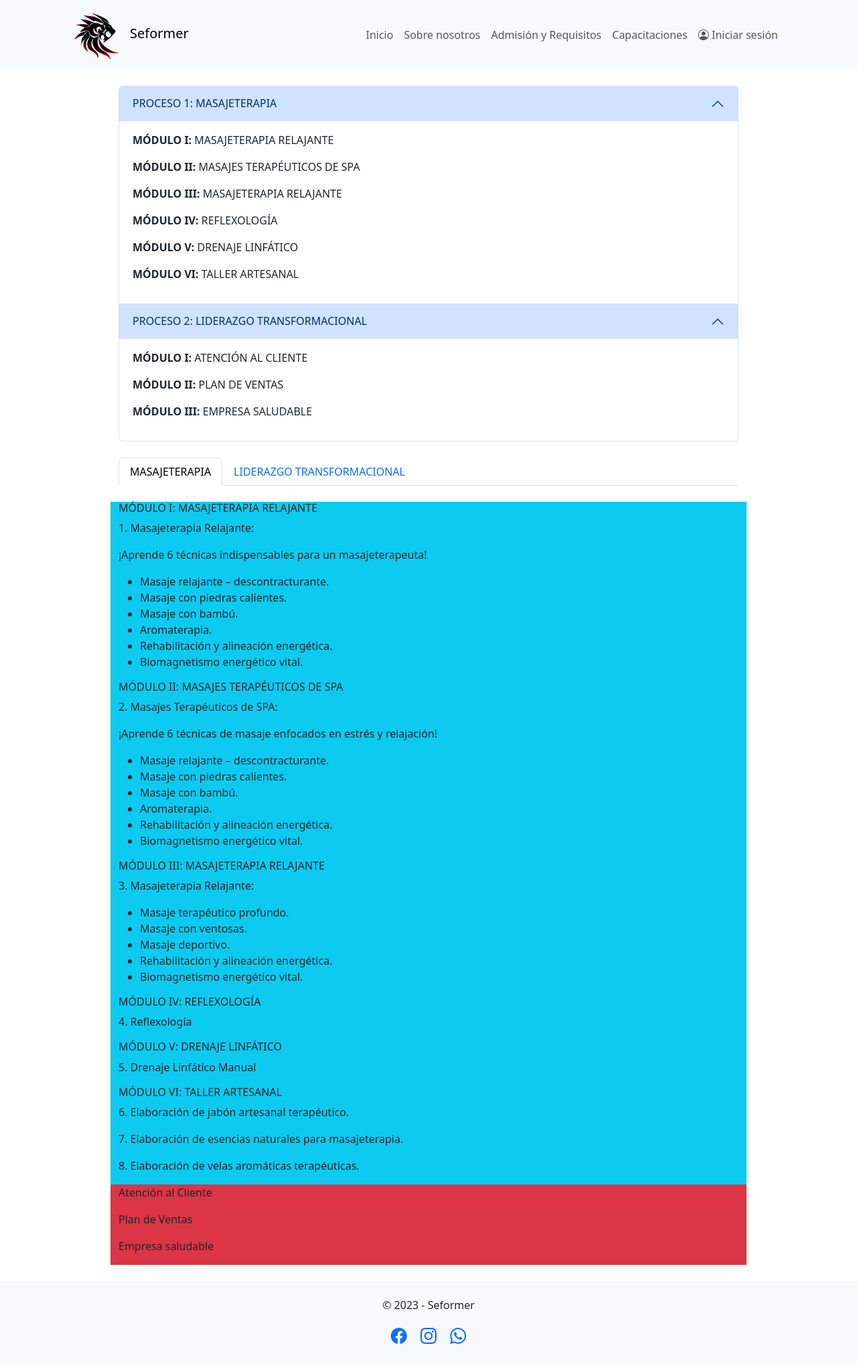
After one commit to DarwinVLA/Seformer, a Django app: page /capacitaciones/ in a window 1280 px wide. The commit adds this page. Shown: the whole page at 67% size. Run offline with Django 4.2, Linux system fonts and the light colour scheme.

Commit message:
capacitaciones

```diff
--- /dev/null
+++ b/Seformer/Shell/templates/capacitaciones.html
@@ -0,0 +1,138 @@
+{% extends "template.html" %}
+{% load static %}
+
+{% block main_content %}
+
+<div class="container my-4">
+    <div class="row justify-content-center">
+
+        <!-- ACCORDION -->
+        <div class="col-12 col-md-10 mb-4">
+            <div class="accordion" id="accordionPanelsStayOpenExample">
+                <div class="accordion-item">
+                    <h2 class="accordion-header">
+                        <button class="accordion-button" type="button" data-bs-toggle="collapse"
+                            data-bs-target="#panelsStayOpen-collapseOne" aria-expanded="true"
+                            aria-controls="panelsStayOpen-collapseOne">
+                            PROCESO 1: MASAJETERAPIA
+                        </button>
+                    </h2>
+                    <div id="panelsStayOpen-collapseOne" class="accordion-collapse collapse show">
+                        <div class="accordion-body">
+                            <p><span class="fw-semibold">MÓDULO I: </span>MASAJETERAPIA RELAJANTE</p>
+                            <p><span class="fw-semibold">MÓDULO II: </span>MASAJES TERAPÉUTICOS DE SPA</p>
+                            <p><span class="fw-semibold">MÓDULO III: </span>MASAJETERAPIA RELAJANTE</p>
+                            <p><span class="fw-semibold">MÓDULO IV: </span>REFLEXOLOGÍA</p>
+                            <p><span class="fw-semibold">MÓDULO V: </span>DRENAJE LINFÁTICO</p>
+                            <p><span class="fw-semibold">MÓDULO VI: </span>TALLER ARTESANAL</p>
+                        </div>
+                    </div>
+                </div>
+                <div class="accordion-item">
+                    <h2 class="accordion-header">
+                        <button class="accordion-button" type="button" data-bs-toggle="collapse"
+                            data-bs-target="#panelsStayOpen-collapseTwo" aria-expanded="true"
+                            aria-controls="panelsStayOpen-collapseTwo">
+                            PROCESO 2: LIDERAZGO TRANSFORMACIONAL
+                        </button>
+                    </h2>
+                    <div id="panelsStayOpen-collapseTwo" class="accordion-collapse collapse show">
+                        <div class="accordion-body">
+                            <p><span class="fw-semibold">MÓDULO I: </span>ATENCIÓN AL CLIENTE</p>
+                            <p><span class="fw-semibold">MÓDULO II: </span>PLAN DE VENTAS </p>
+                            <p><span class="fw-semibold">MÓDULO III: </span>EMPRESA SALUDABLE</p>
+                        </div>
+                    </div>
+                </div>
+            </div>
+        </div>
+
+        <!-- TABS -->
+        <div class="col-12 col-md-10 mb-4">
+            <ul class="nav nav-tabs">
+                <li class="nav-item">
+                    <a class="nav-link active" href="#">MASAJETERAPIA</a>
+                </li>
+                <li class="nav-item">
+                    <a class="nav-link" href="#">LIDERAZGO TRANSFORMACIONAL</a>
+                </li>
+            </ul>
+        </div>
+
+        <div class="col-12 col-md-10 bg-info" id="proceso1">
+
+            <!-- MASAJETERAPIA RELAJANTE -->
+            <div class="card-proceso">
+                <h6>MÓDULO I: MASAJETERAPIA RELAJANTE</h6>
+                <p>1. Masajeterapia Relajante:</p>
+                <p>¡Aprende 6 técnicas indispensables para un masajeterapeuta!</p>
+                <ul>
+                    <li>Masaje relajante – descontracturante.</li>
+                    <li>Masaje con piedras calientes.</li>
+                    <li>Masaje con bambú.</li>
+                    <li>Aromaterapia.</li>
+                    <li>Rehabilitación y alineación energética.</li>
+                    <li>Biomagnetismo energético vital.</li>
+                </ul>
+            </div>
+
+            <!-- MASAJES TERAPÉUTICOS DE SPA -->
+            <div class="card-proceso">
+                <h6>MÓDULO II: MASAJES TERAPÉUTICOS DE SPA</h6>
+                <p>2. Masajes Terapéuticos de SPA:</p>
+                <p>¡Aprende 6 técnicas de masaje enfocados en estrés y relajación!</p>
+                <ul>
+                    <li>Masaje relajante – descontracturante.</li>
+                    <li>Masaje con piedras calientes.</li>
+                    <li>Masaje con bambú.</li>
+                    <li>Aromaterapia.</li>
+                    <li>Rehabilitación y alineación energética.</li>
+                    <li>Biomagnetismo energético vital.</li>
+                </ul>
+            </div>
+
+            <!-- MASAJETERAPIA RELAJANTE -->
+            <div class="card-proceso">
+                <h6>MÓDULO III: MASAJETERAPIA RELAJANTE</h6>
+                <p>3. Masajeterapia Relajante:</p>
+                <ul>
+                    <li>Masaje terapéutico profundo.</li>
+                    <li>Masaje con ventosas.</li>
+                    <li>Masaje deportivo.</li>
+                    <li>Rehabilitación y alineación energética.</li>
+                    <li>Biomagnetismo energético vital.</li>
+                </ul>
+            </div>
+
+            <!-- REFLEXOLOGÍA -->
+            <div class="card-proceso">
+                <h6>MÓDULO IV: REFLEXOLOGÍA</h6>
+                <p>4. Reflexología</p>
+            </div>
+
+            <!-- DRENAJE LINFÁTICO -->
+            <div class="card-proceso">
+                <h6>MÓDULO V: DRENAJE LINFÁTICO</h6>
+                <p>5. Drenaje Linfático Manual </p>
+            </div>
+
+            <!-- TALLER ARTESANAL -->
+            <div class="card-proceso">
+                <h6>MÓDULO VI: TALLER ARTESANAL</h6>
+                <p>6. Elaboración de jabón artesanal terapéutico.</p>
+                <p>7. Elaboración de esencias naturales para masajeterapia.</p>
+                <p>8. Elaboración de velas aromáticas terapéuticas.</p>
+            </div>
+        </div>
+
+        <div class="col-12 col-md-10 bg-danger" id="proceso2">
+            <div class="card-proceso">
+                <p>Atención al Cliente</p>
+                <p>Plan de Ventas</p>
+                <p>Empresa saludable</p>
+            </div>
+        </div>
+    </div>
+</div>
+
+{% endblock %}
--- a/Seformer/Shell/templates/header.html
+++ b/Seformer/Shell/templates/header.html
@@ -29,7 +29,7 @@
                                 <a class="nav-link" href="{% url 'admision_requisitos' %}">Admisión y Requisitos</a>
                             </li>
                             <li class="nav-item">
-                                <a class="nav-link" href="#">Capacitaciones</a>
+                                <a class="nav-link" href="{% url 'capacitaciones' %}">Capacitaciones</a>
                             </li>
                             <li class="nav-item">
                                 <a class="nav-link" href="#"><i class="bi bi-person-circle"></i> Iniciar sesión</a>
--- a/Seformer/Shell/views.py
+++ b/Seformer/Shell/views.py
@@ -14,3 +14,7 @@ def sobre_nosotros(request):
 
 def admision_requisitos(request):
     return render(request, "admision_requisitos.html", {'Titulo': 'Seformer'})
+
+
+def capacitaciones(request):
+    return render(request, "capacitaciones.html", {'Titulo': 'Seformer'})
--- a/Seformer/urls.py
+++ b/Seformer/urls.py
@@ -23,4 +23,5 @@ urlpatterns = [
     path('', views.template, name='inicio'),
     path('sobre_nosotros/', views.sobre_nosotros, name='sobre_nosotros'),
     path('admision_requisitos/', views.admision_requisitos, name='admision_requisitos'),
+    path('capacitaciones/', views.capacitaciones, name='capacitaciones'),
 ]
```
